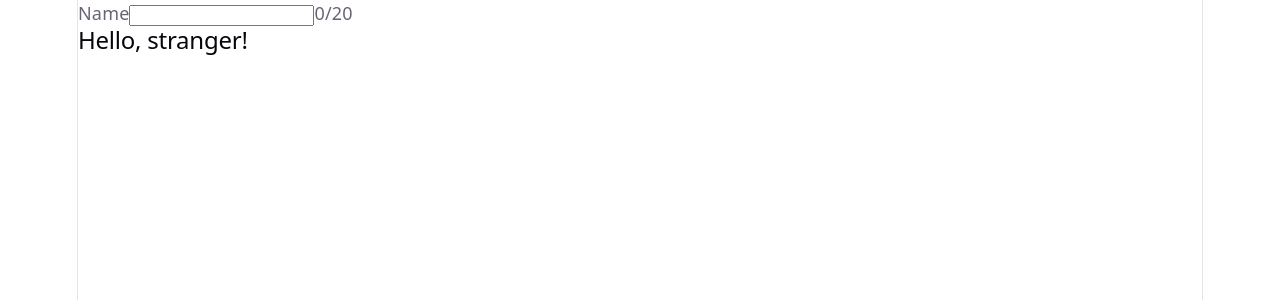
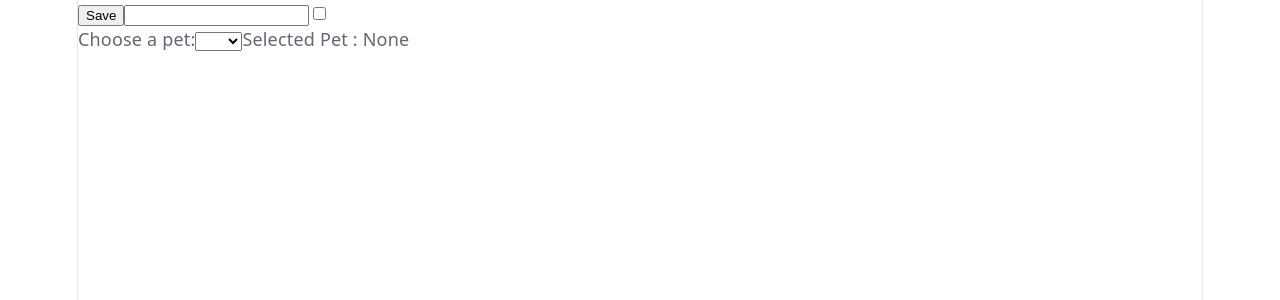
Before and after one commit to ankurbag6/react-practise, a React (Vite) app: page / in a window 1280 px wide. Shown: the top 300 px of the page. Built offline with nearby package versions, Linux system fonts and the light colour scheme.

Commit message:
feat: events Demo

```diff
--- a/src/App.jsx
+++ b/src/App.jsx
@@ -7,6 +7,7 @@ import Counter from "./components/Counter";
 import Details from "./components/Details";
 import ProductList from "./components/ProductList";
 import NameCard from "./components/NameCard";
+import EventsDemo from "./components/EventsDemo";
 
 function App() {
   const products = [
@@ -19,7 +20,8 @@ function App() {
       {/* <Counter /> */}
       {/* <Details /> */}
       {/* <ProductList products={products} /> */}
-      <NameCard />
+      {/* <NameCard /> */}
+      <EventsDemo />
     </>
   );
 }
--- /dev/null
+++ b/src/components/EventsDemo.jsx
@@ -0,0 +1,37 @@
+import { useState } from "react";
+export default function EventsDemo() {
+  const [text, setText] = useState("");
+  const [agreed, setAgreed] = useState(false);
+  const [pet, setPet] = useState("");
+  const handleClick = (e) => console.log("clicked", e.target.textContent);
+  const handleChange = (e) => setText(e.target.value);
+  const handleCheck = (e) => {
+    console.log(e.target.checked, e.target.value);
+    setAgreed(e.target.checked);
+  };
+  const handleKeyDown = (e) => {
+    if (e.key === "Enter") console.log("submitted", text);
+  };
+
+  const handleSelect = (e) => {
+    setPet(e.target.value);
+  };
+
+  return (
+    <div>
+      <button onClick={handleClick}>Save</button>
+      <input value={text} onChange={handleChange} onKeyDown={handleKeyDown} />
+      <input type="checkbox" checked={agreed} onChange={handleCheck} />
+      <div>
+        <label htmlFor="pets">Choose a pet:</label>
+        <select name="pets" id="pets" onChange={handleSelect}>
+          <option value=""></option>
+          <option value="dog">Dog</option>
+          <option value="cat">Cat</option>
+          <option value="bird">Bird</option>
+        </select>
+        <span>Selected Pet : {pet || "None"}</span>
+      </div>
+    </div>
+  );
+}
```
